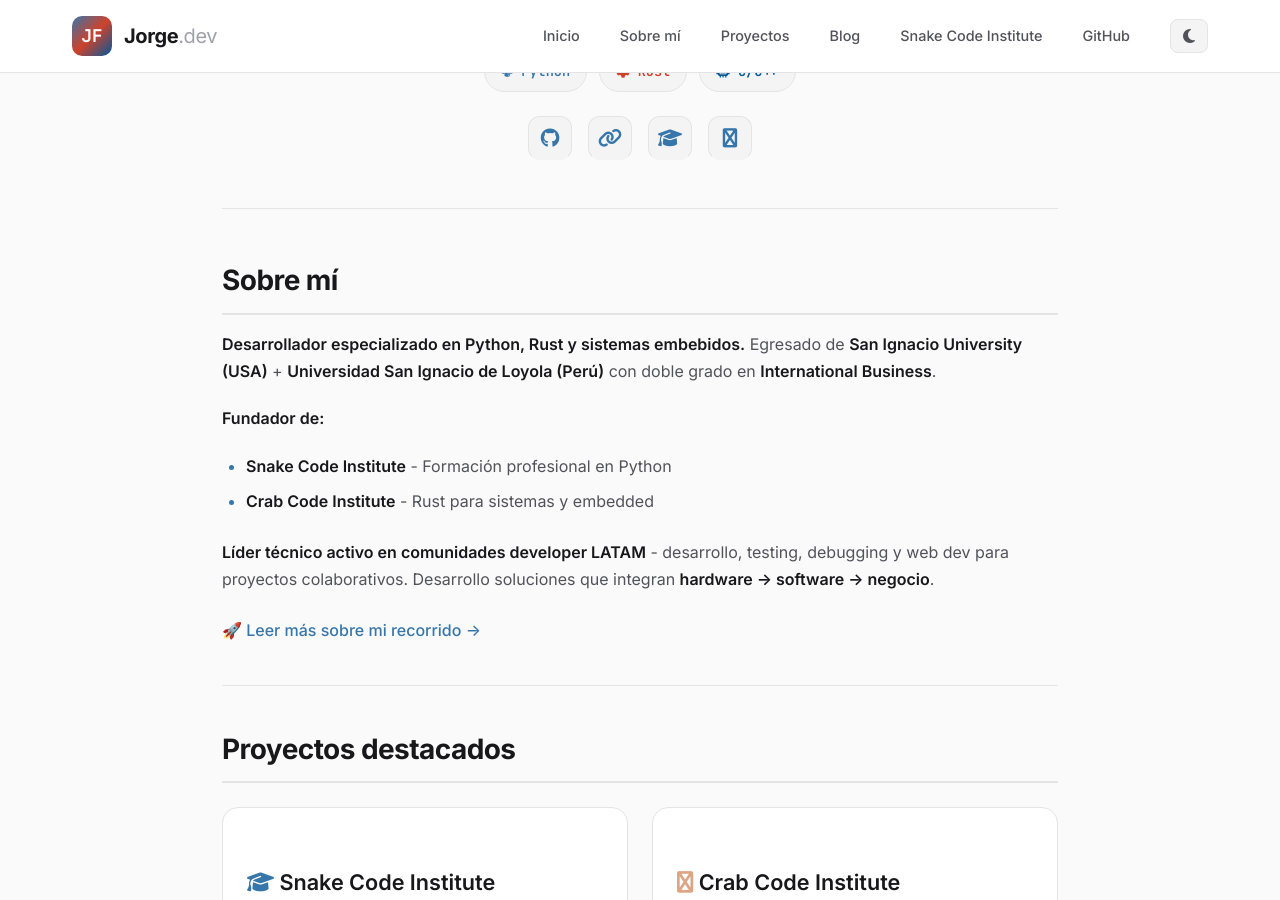
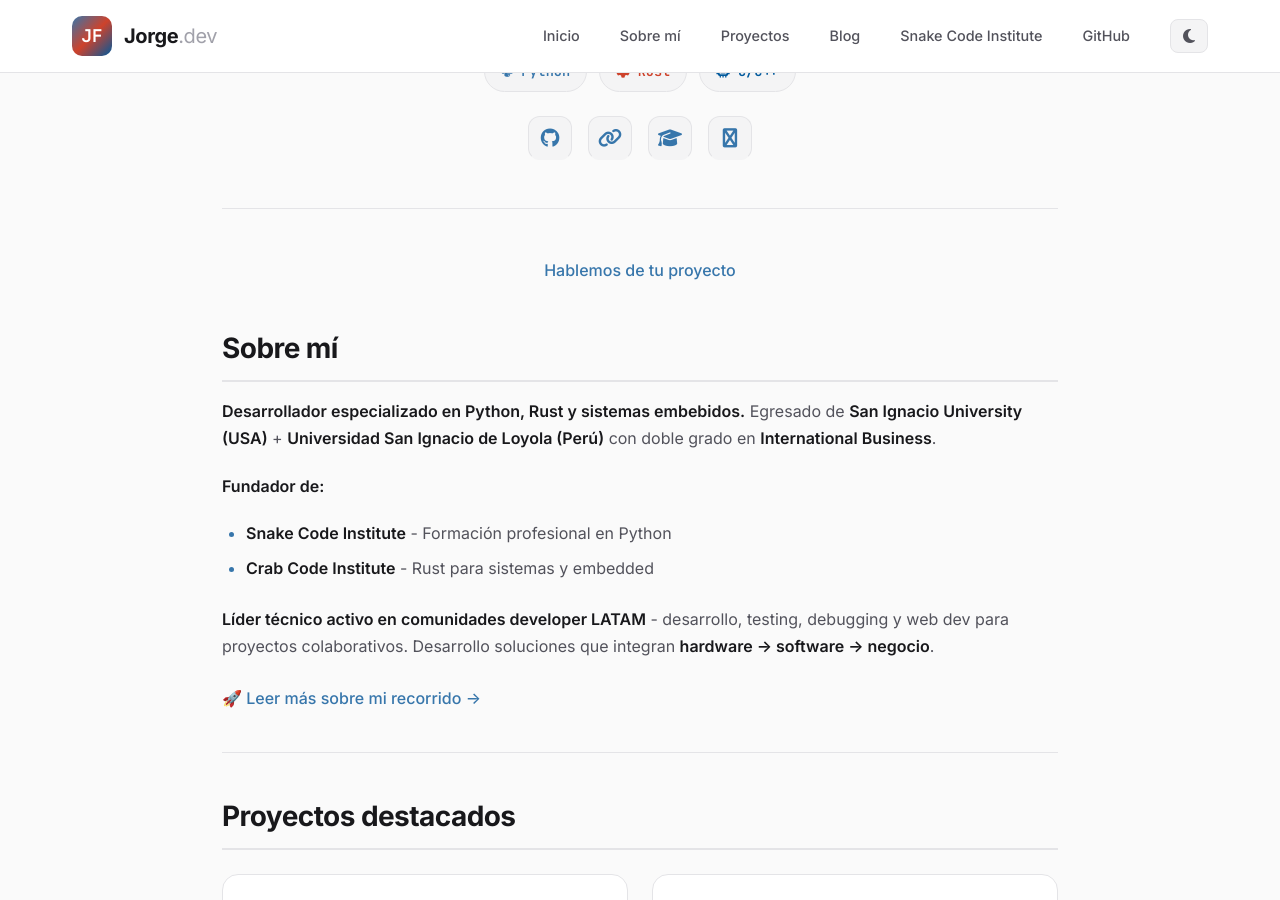
Before and after one commit to Jorge-de-la-Flor/Jorge-de-la-Flor.github.io, a Jekyll site: the page built from index.md, in a window 1280 px wide and 900 px high, scrolled down 475 px. Built offline with Jekyll 4.4.1, drawn with Linux system fonts in a browser that asks for light colours; some of the changed text lies outside the part shown.

Commit message:
update index

```diff
--- a/index.md
+++ b/index.md
@@ -22,6 +22,10 @@
     <a href="{{ '/md_pages/sci/' | relative_url }}" class="social-link" title="SCI"><i class="fas fa-graduation-cap"></i></a>
     <a href="{{ '/md_pages/cci/' | relative_url }}" class="social-link" title="CCI"><i class="fas fa-rust"></i></a>
   </div>
+</div>
+
+<div style="text-align:center; margin: 2rem 0;">
+  <a href="#contacto" class="cta-button">Hablemos de tu proyecto</a>
 </div>
 
 ## Sobre mí
@@ -83,10 +87,6 @@
 **Para empresas:** Consultoría embedded/IoT y automatizaciones a medida.
 **Para devs:** Cursos de Python profesional en Snake Code Institute.
 
-<div style="text-align:center; margin: 2rem 0;">
-  <a href="#contacto" class="cta-button">Hablemos de tu proyecto</a>
-</div>
-
 ## Contacto {#contacto}
 
 - **Email:** [jafdelaflor@gmail.com](mailto:jafdelaflor@gmail.com) – Proyectos y colaboraciones
```
